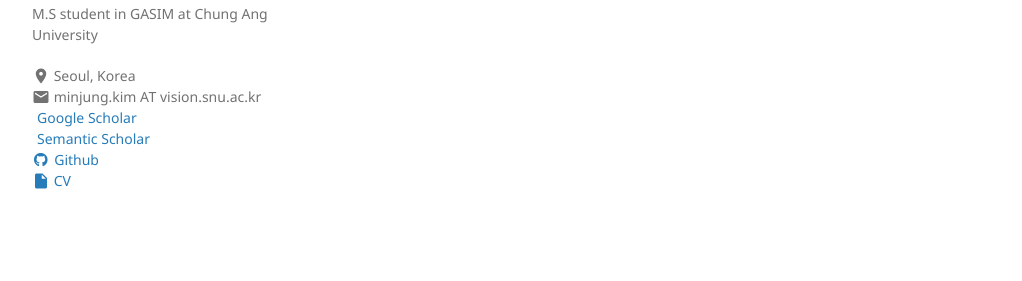
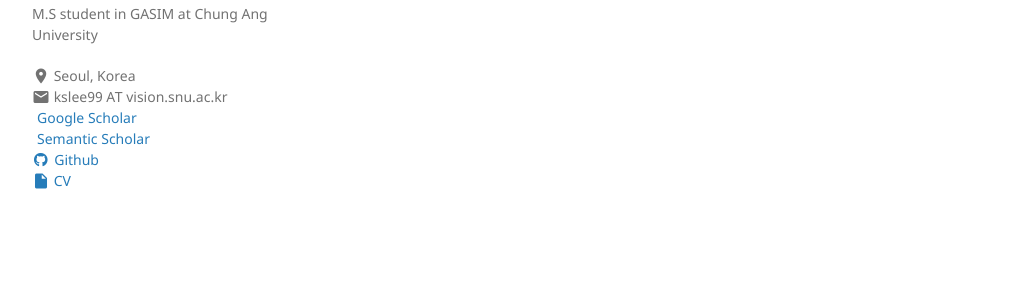
Before and after one commit to kslee990614/kslee99_page, a Jekyll site: the page built from index.md, in a window 1280 px wide. Shown: the part 460-741 px from the top of the page, without its empty margins (128-1150 px from the left). Built offline with Jekyll 4.4.1, drawn with Linux system fonts in a browser that asks for light colours; a style sheet for code colours, icons or effects is not loaded.

Commit message:
Update _config.yml

```diff
--- a/_config.yml
+++ b/_config.yml
@@ -4,7 +4,7 @@ face: /assets/img/kslee.jpeg
 #cv: https://drive.google.com/file/d/1DuI0Hul1Un-4AemKeqcZ9rYBJHxw163N/view?usp=sharing
 description: M.S student in GASIM at Chung Ang University
 location: Seoul, Korea
-email: minjung.kim AT vision.snu.ac.kr
+email: kslee99 AT vision.snu.ac.kr
 homepage: https://kslee990614.github.io/kslee99_page/
 #twitter:
 github: https://github.com/kslee990614
```
